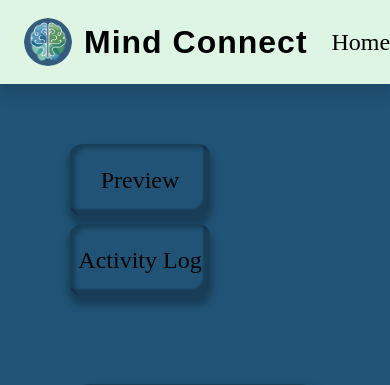
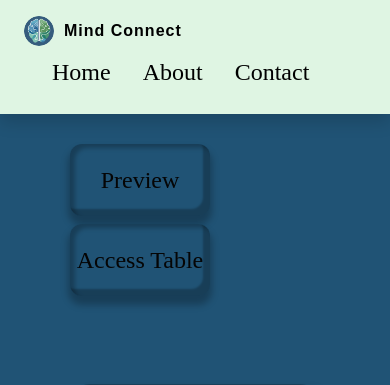
Before and after one commit to Mind-Connect/wd-mindconnect, a PHP site: page /admin.php in a window 390 px wide. Shown: the top 385 px of the page. Run offline with PHP 8.4, Linux system fonts and the light colour scheme; the visitor is signed in with stand-in values (Sample User, id 1); data that the repository does not hold is empty; some web fonts are replaced.

Commit message:
esquivel

```diff
--- a/admin.php
+++ b/admin.php
@@ -27,7 +27,7 @@ include 'connection.php';
   <div class="row m-5 py-5">
     <div class="col-md-3 py-5 d-flex flex-column align-items-start">
       <button id="previewButton" class="admin-glass-btn mb-2" onclick="changePreview()">Preview</button>
-      <button id="activityButton" class="admin-glass-btn" onclick="changeActivity()">Activity Log</button>
+      <button id="activityButton" class="admin-glass-btn" onclick="changeActivity()">Access Table</button>
     </div>
 
     <div id="preview" class="col-md-9">
--- a/adminNavBar.php
+++ b/adminNavBar.php
@@ -1,23 +1,63 @@
+<style>
+  .brand-text {
+    font-family: 'Montserrat', sans-serif;
+    font-weight: 600;
+    font-size: 1.5rem;
+    letter-spacing: 1px;
+    color: black;
+  }
+
+  @media (max-width: 768px) {
+    .brand-text {
+      font-size: 1.2rem;
+    }
+  }
+
+  @media (max-width: 576px) {
+    .brand-text {
+      font-size: 1rem;
+    }
+  }
+
+  .navbar-brand img {
+    width: 50px;
+    height: auto;
+    margin-right: 10px;
+  }
+
+  @media (max-width: 768px) {
+    .navbar-brand img {
+      width: 40px;
+    }
+  }
+
+  @media (max-width: 576px) {
+    .navbar-brand img {
+      width: 30px;
+    }
+  }
+</style>
+
 <div class="container-fluid shadow fixed-top" style="background:rgb(223, 245, 227);">
-      <div class="container">
+  <div class="container-fluid">
     <div class="row">
       <div class="col py-3">
-            <div class="d-flex flex-row justify-content-between align-items-center">
+        <div class="d-flex flex-row justify-content-between align-items-center flex-wrap">
           <div class="d-flex flex-row justify-content-start align-items-center">
-                <a class="navbar-brand text-black d-flex align-items-center" href="index.php">
+            <a class="navbar-brand text-white d-flex align-items-center" href="#">
               <img src="img/FINAL.png" alt="Logo">
-                  Mind Connect
+              <span class="brand-text">Mind Connect</span>
             </a>
           </div>
           <div class="d-flex flex-row justify-content-end align-items-center">
-                <ul class="navbar-nav ms-auto d-flex flex-row">
-                  <li class="nav-item">
+            <ul class="navbar-nav ms-auto d-flex flex-row flex-wrap">
+              <li class="nav-item mx-1">
                 <a class="nav-link text-black" href="index.php">Home</a>
               </li>
-                  <li class="nav-item">
+              <li class="nav-item mx-1">
                 <a class="nav-link text-black" href="about.php">About</a>
               </li>
-                  <li class="nav-item">
+              <li class="nav-item mx-1">
                 <a class="nav-link text-black" href="contact.php">Contact</a>
               </li>
             </ul>
```
Lines whose indentation alone changed are shown as unchanged.
